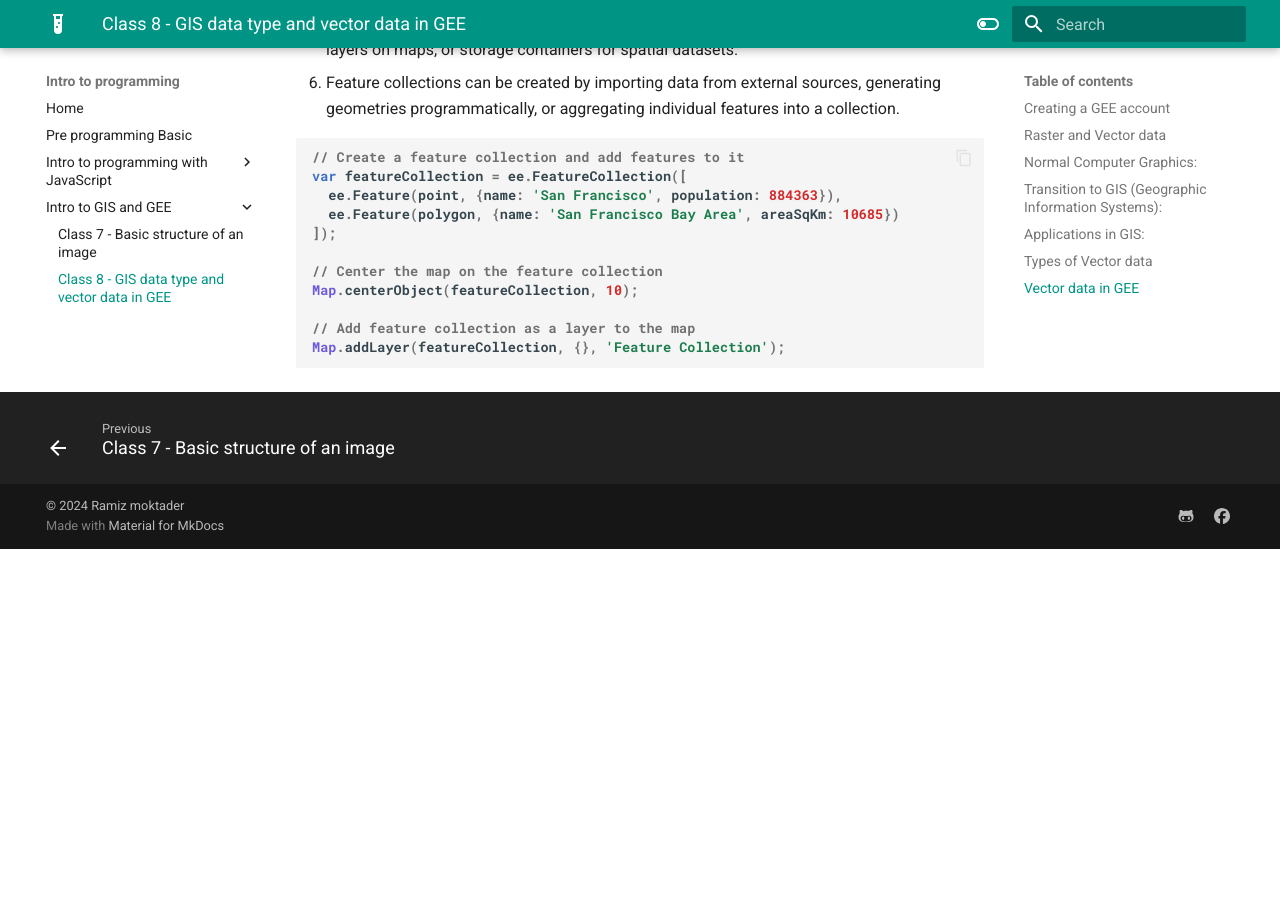
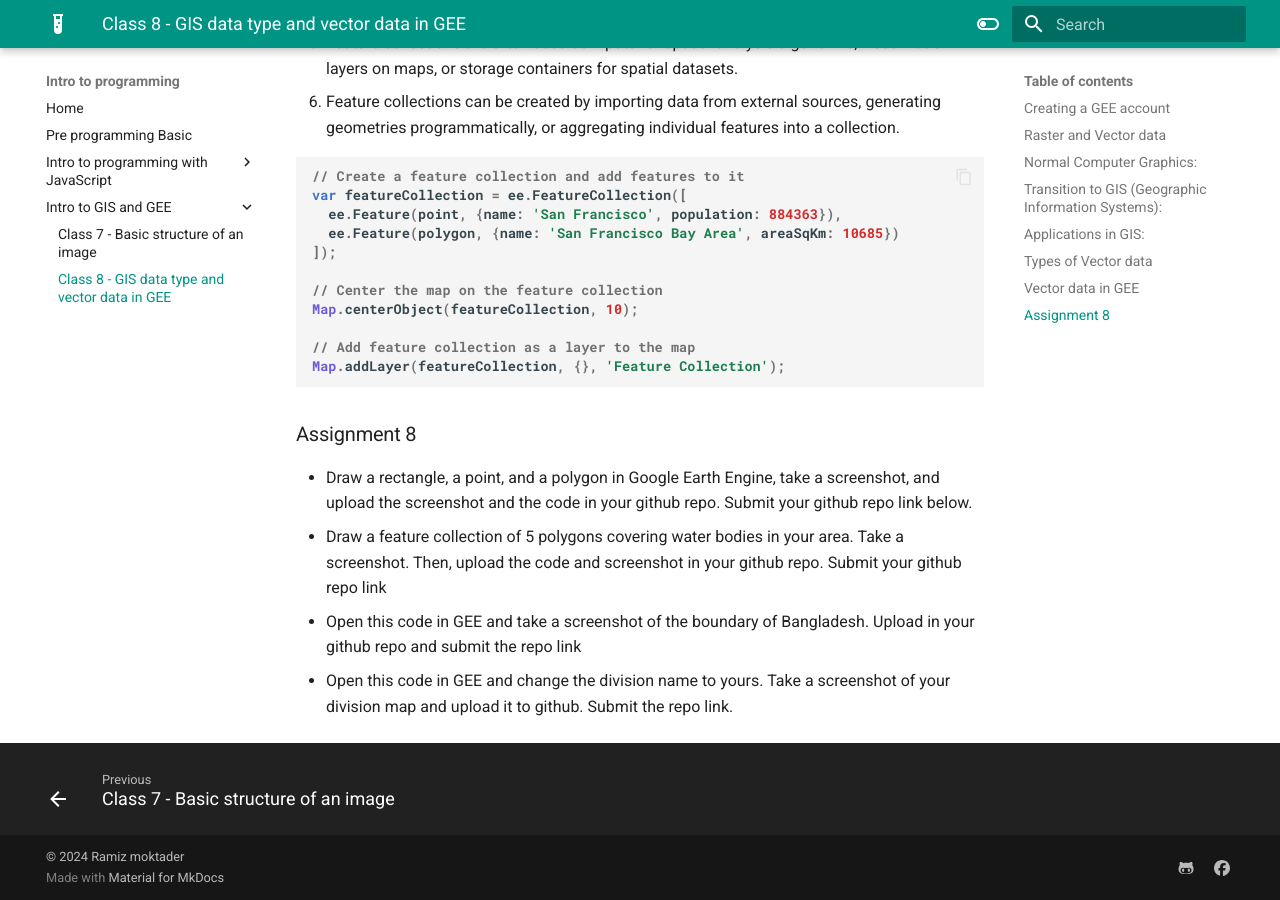
Before and after one commit to ramiz-moktader/geospatial-programming-course, an MkDocs documentation site: the page built from docs/raster-vector-data-in-gee.md, in a window 1280 px wide and 900 px high, scrolled down 6164 px. Built offline with MkDocs 1.6.1 and Material for MkDocs 9.7.7, drawn with Linux system fonts in a browser that asks for light colours; before the commit the page ends 6713 px from its top, so only the background shows below that.

Commit message:
added assignemnt 8 questions

````diff
--- a/docs/raster-vector-data-in-gee.md
+++ b/docs/raster-vector-data-in-gee.md
@@ -188,6 +188,7 @@ Map.addLayer(polygon, {color: 'green'}, 'Polygon');
 // Define a feature with a point geometry and properties
 var cityFeature = ee.Feature(point, {name: 'San Francisco', population: 884363});
 
+
 // Center the map on the feature
 Map.centerObject(cityFeature, 10);
 
@@ -217,3 +218,9 @@ Map.centerObject(featureCollection, 10);
 // Add feature collection as a layer to the map
 Map.addLayer(featureCollection, {}, 'Feature Collection');
 ```
+### Assignment 8
+
+- Draw a  rectangle, a point, and a polygon in Google Earth Engine, take a screenshot, and upload the screenshot and the code in your github repo. Submit your github repo link below.
+- Draw a feature collection of 5 polygons covering water bodies in your area. Take a screenshot. Then, upload the code and screenshot in your github repo. Submit your github repo link
+- Open this code in GEE  and take a screenshot of the boundary of Bangladesh. Upload in your github repo and submit the repo link
+- Open this code in GEE and change the division name to yours. Take a screenshot of your division map and upload it to github. Submit the repo link.
````
